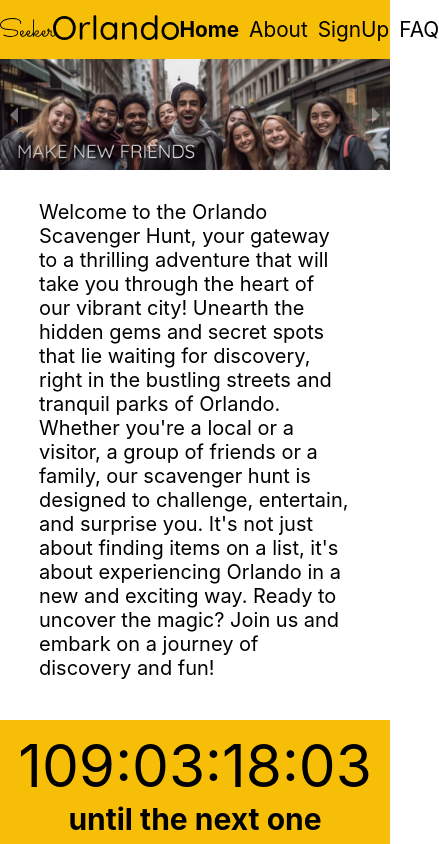
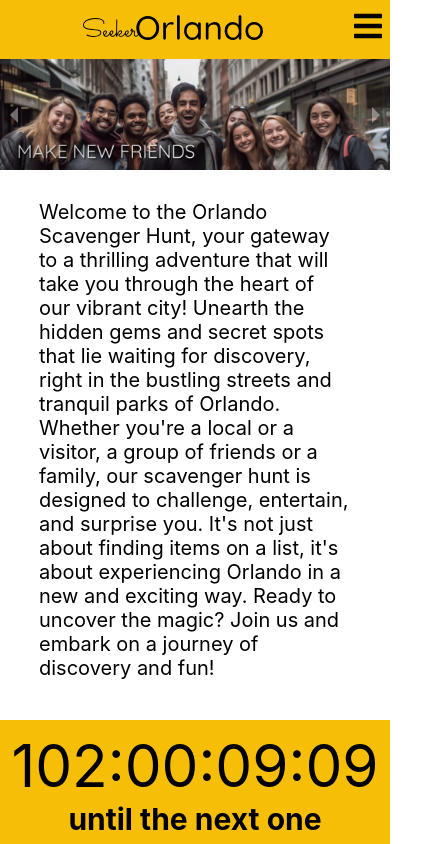
Before and after one commit to MinhazMurks/find-site, a React (Create React App) app: page / in a window 390 px wide. Shown: the top 844 px of the page, 439 px wide, since content can reach past the window. Built offline with nearby package versions, Linux system fonts and the light colour scheme.

Commit message:
add media query to switch to hamburger menu when width is too short

```diff
--- a/package.json
+++ b/package.json
@@ -14,6 +14,7 @@
     "react": "^18.2.0",
     "react-countdown": "^2.3.5",
     "react-dom": "^18.2.0",
+    "react-icons": "^4.8.0",
     "react-responsive-carousel": "^3.2.23",
     "react-router-dom": "^5.3.3",
     "react-scripts": "5.0.1",
--- a/src/components/Navbar.css
+++ b/src/components/Navbar.css
@@ -11,12 +11,45 @@
     align-items: center;
 }
 
+.dropdown-menu {
+    position: absolute;
+    top: 100%;
+    right: 0;
+    background-color: #f6be07;
+    font-size: 1.5em;
+    padding: 5px;
+}
+
+.navbar-toggle {
+    display: none;
+    background: transparent;
+    border: none;
+    cursor: pointer;
+    font-size: 2rem;
+}
+
 .navbar-button-container {
     width: 100%;
     display: flex;
     justify-content: flex-end;
     column-gap: 10px;
     margin-right: 10px;
+}
+
+/* Hide the menu on small screens */
+@media (max-width: 768px) {
+    .navbar-button-container {
+        display: none;
+    }
+
+    .navbar-toggle {
+        display: block;
+    }
+
+    .navbar-button-container.active {
+        display: flex;
+        flex-direction: column;
+    }
 }
 
 .navbar-button-container-image img{
@@ -32,6 +65,8 @@
 }
 
 .navbar-link {
+    display: flex;
+    justify-content: center;
     text-decoration: none;
 }
 
--- a/src/components/Navbar.tsx
+++ b/src/components/Navbar.tsx
@@ -1,12 +1,14 @@
-import React from "react";
-import "./Navbar.css"
-import {Page} from "../types/PageType";
-import {Link} from "react-router-dom";
-import logo from "../assets/SeekerOrlando.svg";
+import React, { useState } from 'react';
+import { FaBars, FaTimes } from 'react-icons/fa';
+import { Link } from 'react-router-dom';
+import logo from '../assets/SeekerOrlando.svg';
+import { Page } from '../types/PageType';
+import './Navbar.css';
 
 interface NavbarProps {
-    page: Page
+    page: Page;
 }
+
 function renderPageName(linkPage: Page, currentPage: Page) {
     if (linkPage === currentPage) {
         return (
@@ -17,7 +19,14 @@ function renderPageName(linkPage: Page, currentPage: Page) {
         <span>{linkPage}</span>
     )
 }
+
 export default function Navbar({ page }: NavbarProps) {
+    const [showMenu, setShowMenu] = useState(false);
+
+    const toggleMenu = () => {
+        setShowMenu(!showMenu);
+    };
+
     return (
         <div className="navbar">
             <div className="navbar-logo-container">
@@ -43,12 +52,41 @@ export default function Navbar({ page }: NavbarProps) {
                         {renderPageName(Page.SignUp, page)}
                     </div>
                 </Link>
-                <Link to={"/signup"} className="navbar-link">
+                <Link to={"/faq"} className="navbar-link">
                     <div className="navbar-link-text">
                         {renderPageName(Page.FAQ, page)}
                     </div>
                 </Link>
             </div>
+            <div>
+                <button className="navbar-toggle" onClick={toggleMenu}>
+                    {showMenu ? <FaTimes /> : <FaBars />}
+                </button>
+                {showMenu && (
+                    <div className="dropdown-menu">
+                        <Link to={"/"} className="navbar-link" onClick={toggleMenu}>
+                            <div className="navbar-link-text">
+                                {renderPageName(Page.Home, page)}
+                            </div>
+                        </Link>
+                        <Link to={"/about"} className="navbar-link" onClick={toggleMenu}>
+                            <div className="navbar-link-text">
+                                {renderPageName(Page.About, page)}
+                            </div>
+                        </Link>
+                        <Link to={"/signup"} className="navbar-link" onClick={toggleMenu}>
+                            <div className="navbar-link-text">
+                                {renderPageName(Page.SignUp, page)}
+                            </div>
+                        </Link>
+                        <Link to={"/faq"} className="navbar-link" onClick={toggleMenu}>
+                            <div className="navbar-link-text">
+                                {renderPageName(Page.FAQ, page)}
+                            </div>
+                        </Link>
+                    </div>
+                )}
+            </div>
         </div>
     );
 };
--- a/src/containers/HomePage.tsx
+++ b/src/containers/HomePage.tsx
@@ -54,7 +54,7 @@ export default function HomePage(): React.ReactElement {
 
                 <div className="clock-container">
                     <div className="countdown-container">
-                        <Countdown date={new Date("08-31-2023")} />
+                        <Countdown date={new Date(1692823866000)} />
                     </div>
                     <div className="clock-text">
                         until the next one
```
Also changed, not shown: 1 other file (tests, documents, lock files or other folders).
